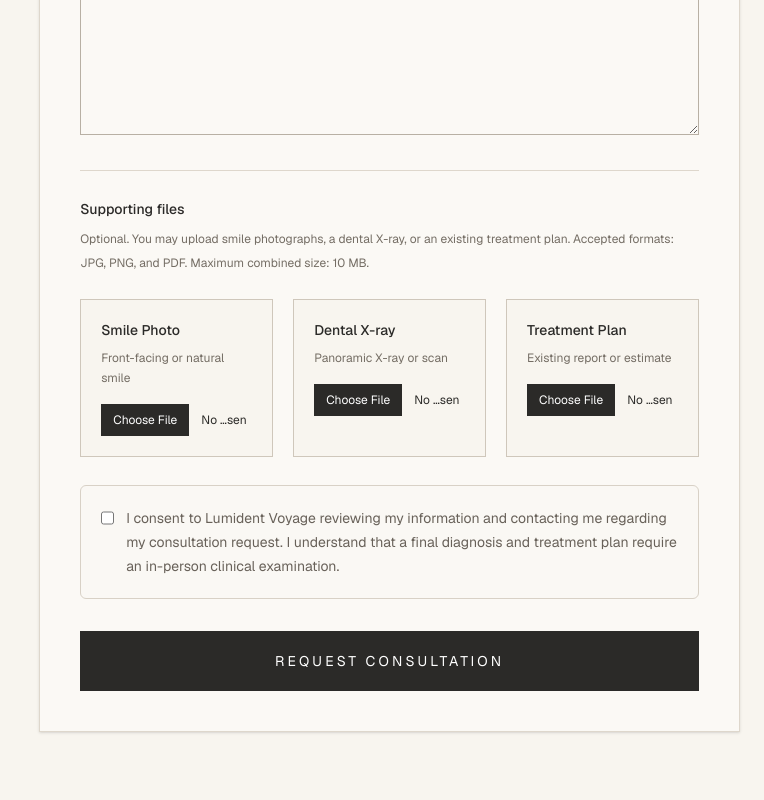
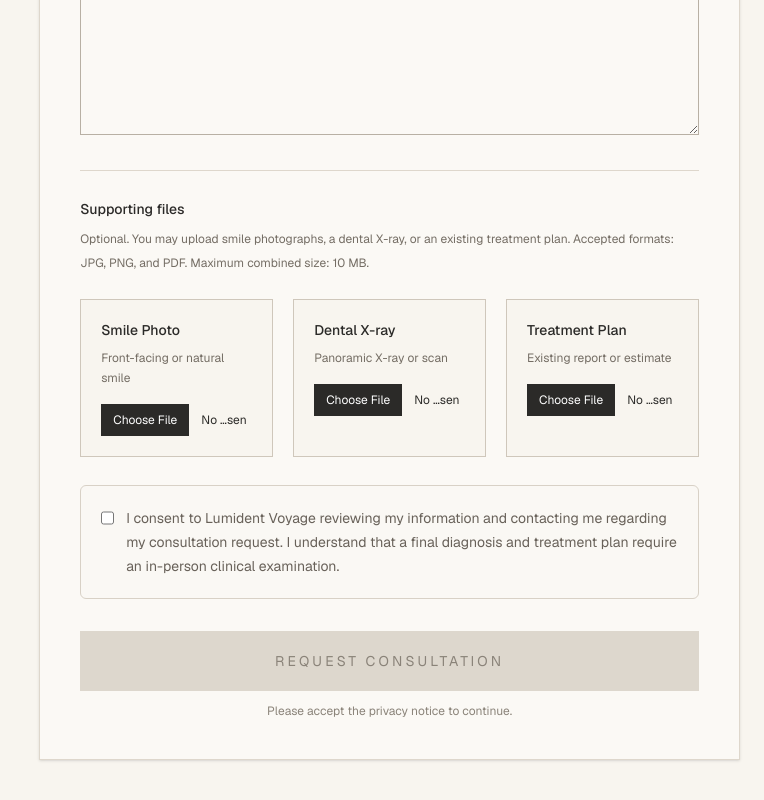
Before and after one commit to LumidentVoyage/lumident-voyage, a Next.js app: page /contact in a window 1280 px wide. Shown: the part 759-1559 px from the top of the page, without its empty margins (516-1280 px from the left). Built offline with nearby package versions, Linux system fonts and the light colour scheme.

Commit message:
Add consent checkbox and update submit button behavior
Updated the contact page to include consent checkbox functionality. The submit button is now disabled until consent is given.

```diff
--- a/src/app/contact/page.tsx
+++ b/src/app/contact/page.tsx
@@ -1,9 +1,14 @@
+"use client";
+
+import { useState } from "react";
 import Link from "next/link";
 
 const inputClass =
   "w-full border border-[#b8b0a4] bg-transparent px-4 py-4 text-[#2b2a28] outline-none transition focus:border-[#b99a5f]";
 
 export default function ContactPage() {
+  const [consentGiven, setConsentGiven] = useState(false);
+
   return (
     <main className="min-h-screen bg-[#f8f5ef] text-[#2b2a28]">
       <header className="border-b border-[#e3ddd3]">
@@ -52,11 +57,7 @@ export default function ContactPage() {
   encType="multipart/form-data"
   className="space-y-7"
 >
-          <input
-  type="hidden"
-  name="_subject"
-  value="New Lumident Voyage Consultation"
-/>
+
 
 <input
   type="hidden"
@@ -324,9 +325,10 @@ export default function ContactPage() {
   type="checkbox"
   name="consent"
   required
-      className="mt-1 h-4 w-4 accent-[#2b2a28]"
+  checked={consentGiven}
+  onChange={(e) => setConsentGiven(e.target.checked)}
+  className="mt-1 h-4 w-4 accent-[#b99a5f]"
 />
-
     <span>
       I consent to Lumident Voyage reviewing my information and contacting me
       regarding my consultation request. I understand that a final diagnosis
@@ -338,10 +340,21 @@ export default function ContactPage() {
 <div className="mt-8">
 <button
   type="submit"
-    className="w-full bg-[#2b2a28] px-8 py-5 text-sm uppercase tracking-[0.22em] text-white transition hover:bg-[#b99a5f]"
+  disabled={!consentGiven}
+  className={`w-full px-8 py-5 text-sm uppercase tracking-[0.22em] duration-300
+    ${
+      consentGiven
+        ? "bg-[#2b2a28] text-white hover:bg-[#b99a5f] hover:text-[#2b2a28] cursor-pointer"
+        : "bg-[#ddd7cd] text-[#8a8379] cursor-not-allowed"
+    }`}
 >
   Request Consultation
 </button>
+  {!consentGiven && (
+  <p className="mt-3 text-center text-xs text-[#8a8379]">
+    Please accept the privacy notice to continue.
+  </p>
+)}
 </div>
 
 </form>
```
Lines whose indentation alone changed are shown as unchanged.
